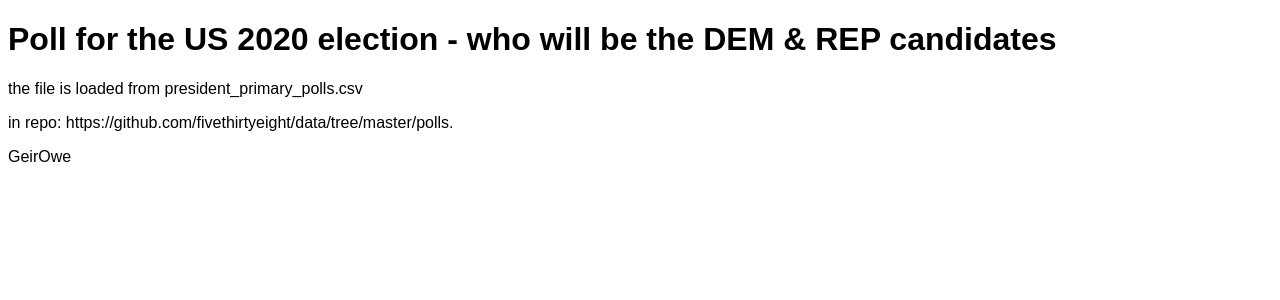
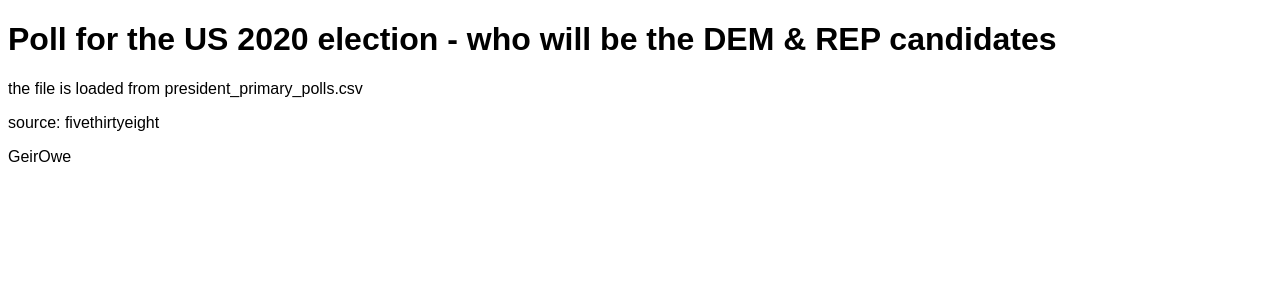
Before and after one commit to GeirOwe/presPoll, a Flask app: page /about in a window 1280 px wide. Shown: the part 172-472 px from the top of the page. Run offline with Flask 2, Linux system fonts and the light colour scheme; parts of the project's set-up code (start-up, migrations or seed data) failed here and were passed over.

Commit message:
Update about.html
updated the about file

```diff
--- a/templates/about.html
+++ b/templates/about.html
@@ -10,7 +10,7 @@
 
     <h1> Poll for the US 2020 election - who will be the DEM & REP candidates </h1>
     <p> the file is loaded from president_primary_polls.csv</p>
-    <p> in repo: https://github.com/fivethirtyeight/data/tree/master/polls.</p>
+    <p> source: fivethirtyeight</p>
     <p> GeirOwe</p>
 
     {% endblock %}
```
